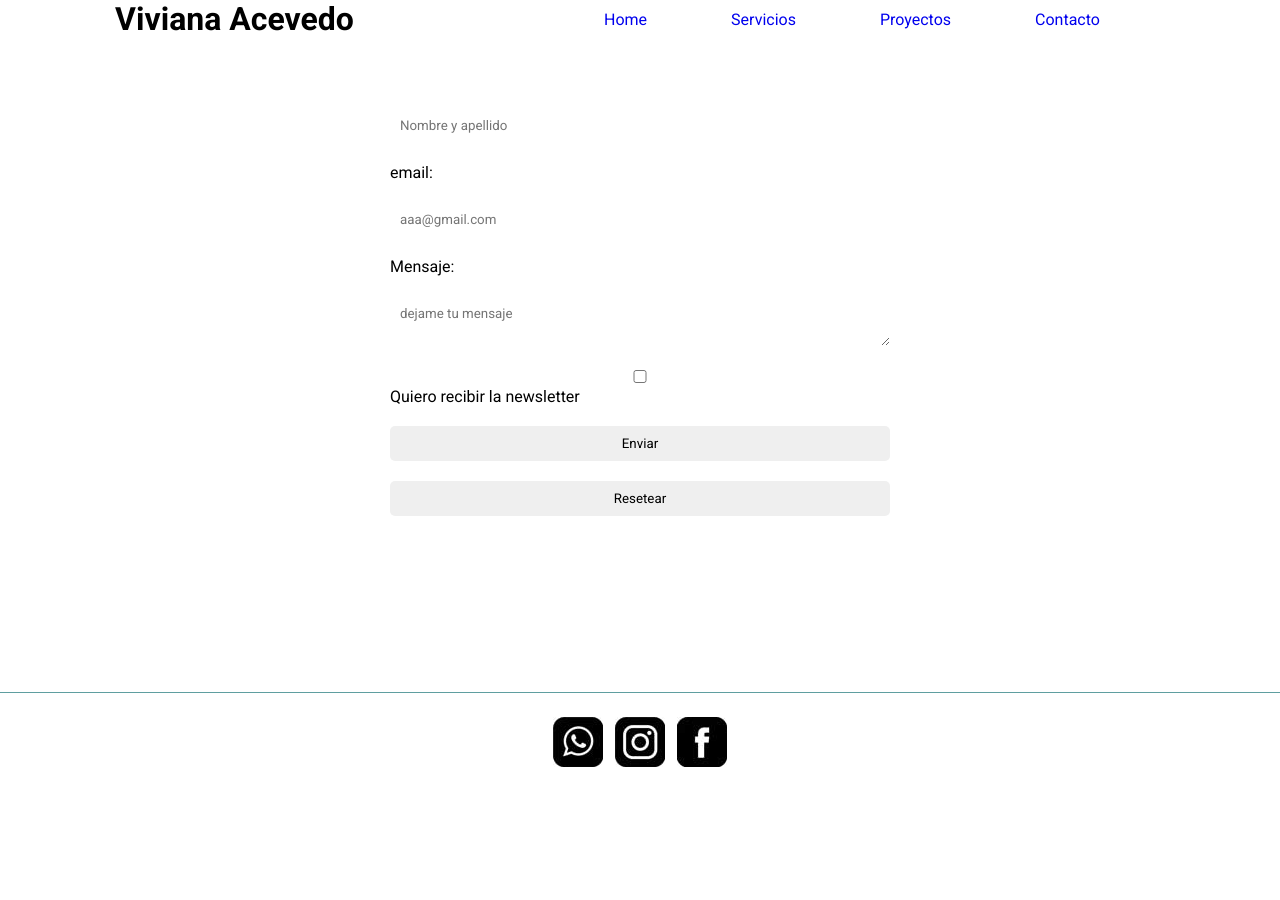
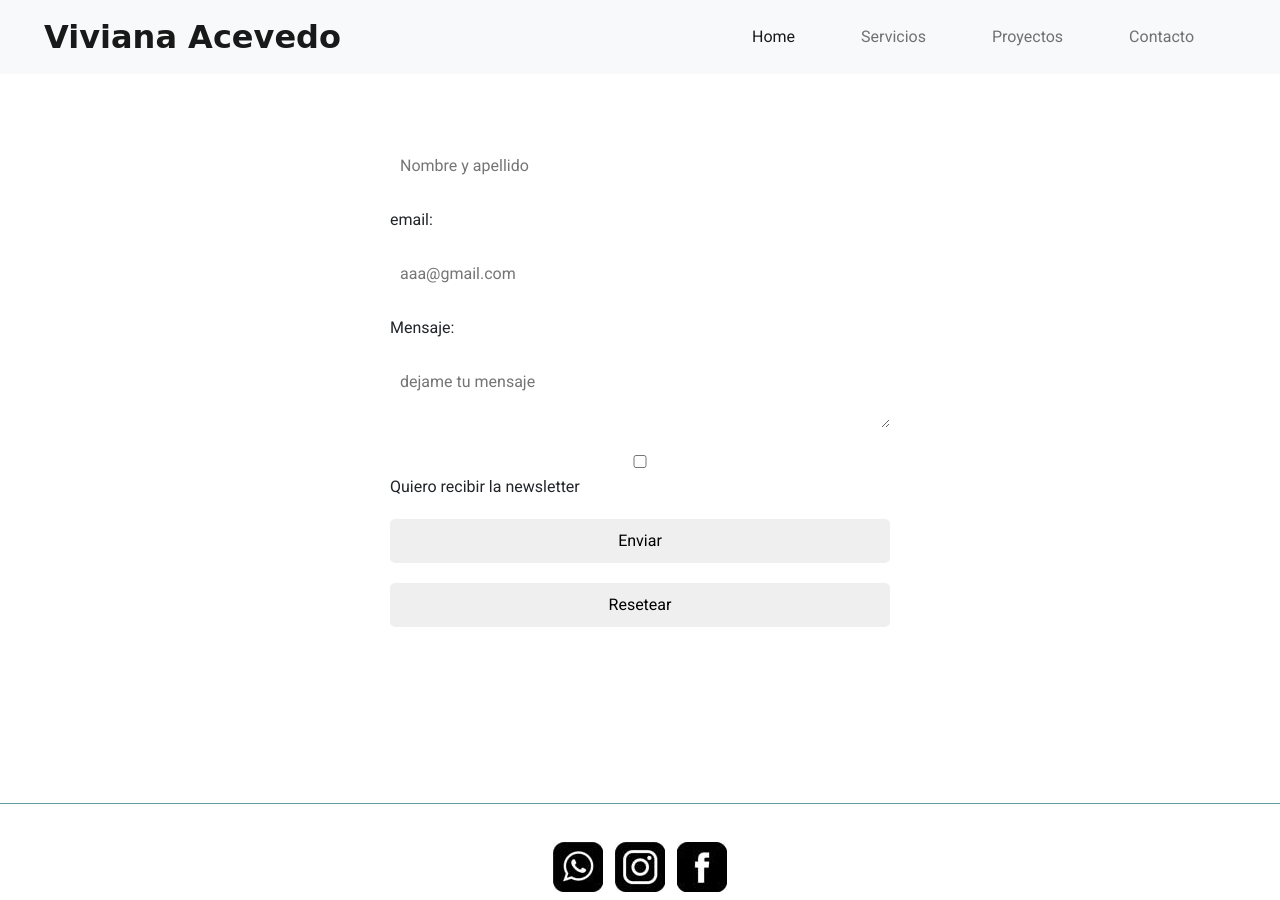
Before and after one commit to viviacevedo8/Proyecto-Portfolio, a website: page pages/contacto.html in a window 1280 px wide. Before the commit the page ends 800 px from the top, so only its background shows below. Drawn offline with nearby package versions, Linux system fonts and the light colour scheme; a web font is replaced by a local one.

Commit message:
agrego links a paginas proyectos y contacto, y nav a pagina contacto

```diff
--- a/pages/contacto.html
+++ b/pages/contacto.html
@@ -10,22 +10,47 @@
 	<link rel="preconnect" href="https://fonts.gstatic.com" crossorigin>
 	<link href="https://fonts.googleapis.com/css2?family=Arima:wght@200&display=swap" rel="stylesheet">
 
-    <title>Contacto</title>
+    <link rel="stylesheet" href="https://cdnjs.cloudflare.com/ajax/libs/animate.css/4.1.1/animate.min.css" />
+
+    <!--lnk de CDN de bootstrap-->
+	<link href="https://cdn.jsdelivr.net/npm/bootstrap@5.1.3/dist/css/bootstrap.min.css" rel="stylesheet"
+	integrity="sha384-1BmE4kWBq78iYhFldvKuhfTAU6auU8tT94WrHftjDbrCEXSU1oBoqyl2QvZ6jIW3"
+	crossorigin="anonymous">
+
+	<link rel="stylesheet" href="https://cdn.jsdelivr.net/npm/bootstrap-icons@1.9.1/font/bootstrap-icons.css">
 
 	<link rel="stylesheet" href="../CSS/styles.css">
 
+    <title>Contacto</title>
+
+
 </head>
 <body>
-    <header class="flex">
-		<h1>Viviana Acevedo</h1>
-		<nav>
-			<ul>
-				<li><a href="../index.html">Home</a></li>
-				<li><a href="servicios.html">Servicios</a></li>
-				<li><a href="proyectos.html">Proyectos</a></li>
-				<li><a href="contacto.html">Contacto</a></li>
-			</ul>
-		</nav>
+    <header>
+        <nav class="navbar navbar-expand-lg navbar-light bg-light">
+			<div class="container-fluid">
+			  <a class="navbar-brand" href="../index.html">Viviana Acevedo</a>
+			  <button class="navbar-toggler" type="button" data-bs-toggle="collapse" data-bs-target="#navbarNav" aria-controls="navbarNav" aria-expanded="false" aria-label="Toggle navigation">
+				<span class="navbar-toggler-icon"></span>
+			  </button>
+			  <div class="collapse navbar-collapse" id="navbarNav">
+				<ul class="navbar-nav">
+				  <li class="nav-item">
+					<a class="nav-link active" aria-current="page" href="../index.html">Home</a>
+				  </li>
+				  <li class="nav-item">
+					<a class="nav-link" href="./servicios.html">Servicios</a>
+				  </li>
+				  <li class="nav-item">
+					<a class="nav-link" href="./proyectos.html">Proyectos</a>
+				  </li>
+				  <li class="nav-item">
+					<a class="nav-link" href="contacto.html">Contacto</a>
+				  </li>
+				</ul>
+			  </div>
+			</div>
+		  </nav>
 	</header>
 
     <main>
@@ -58,5 +83,13 @@
         <a href="http//www.instagram.com" target="_blank"> <img src="../img/logoinstagram.jpg" alt="Logo Instagram"></a>
         <a href="http//www.facebook.com" target="_blank"> <img src="../img/logofacebook.jpg" alt="Logo Facebook">
     </footer>
+
+    <!--Link de CDN de JS-->
+
+	<script src="https://cdn.jsdelivr.net/npm/bootstrap@5.1.3/dist/js/bootstrap.bundle.min.js"
+    integrity="sha384-ka7Sk0Gln4gmtz2MlQnikT1wXgYsOg+OMhuP+IlRH9sENBO0LRn5q+8nbTov4+1p"
+    crossorigin="anonymous"></script>
+
+
 </body>
 </html>
```
Also changed, not shown: index.html (+1 -1 lines), pages/proyectos.html (+6 -2 lines), pages/servicios.html (+1 -1 lines).
